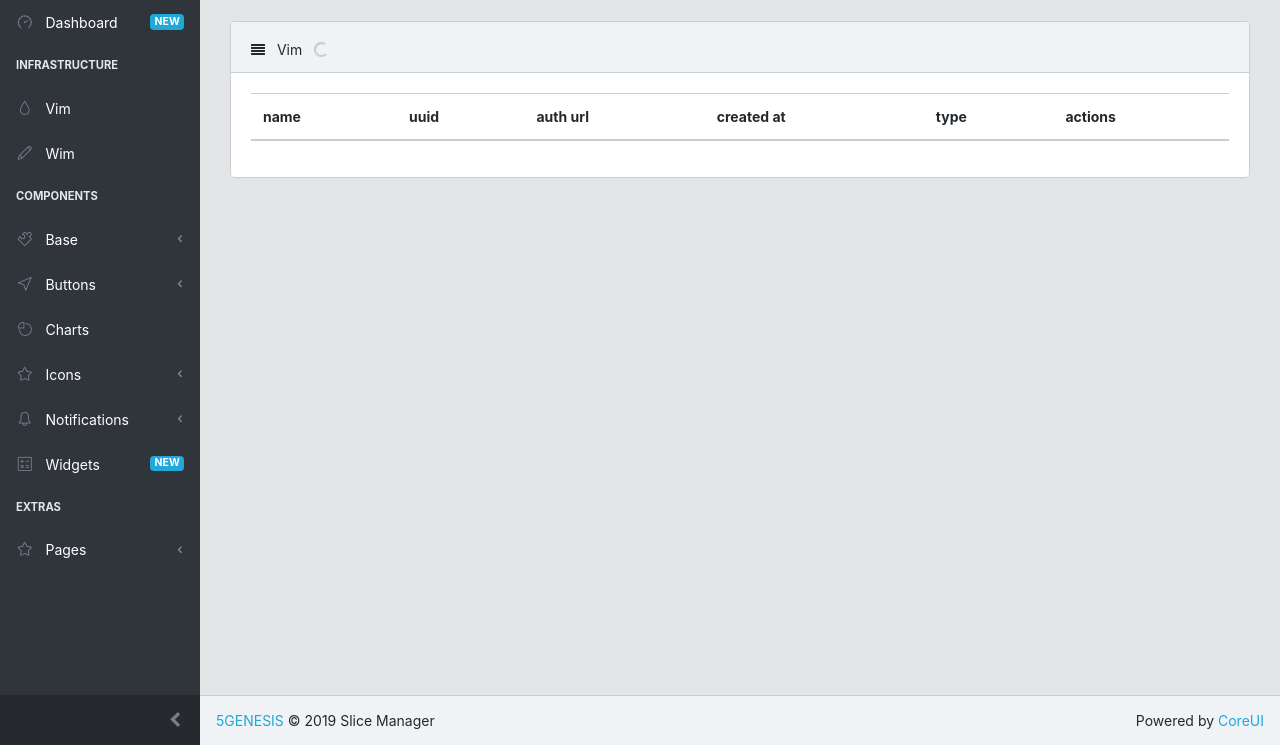
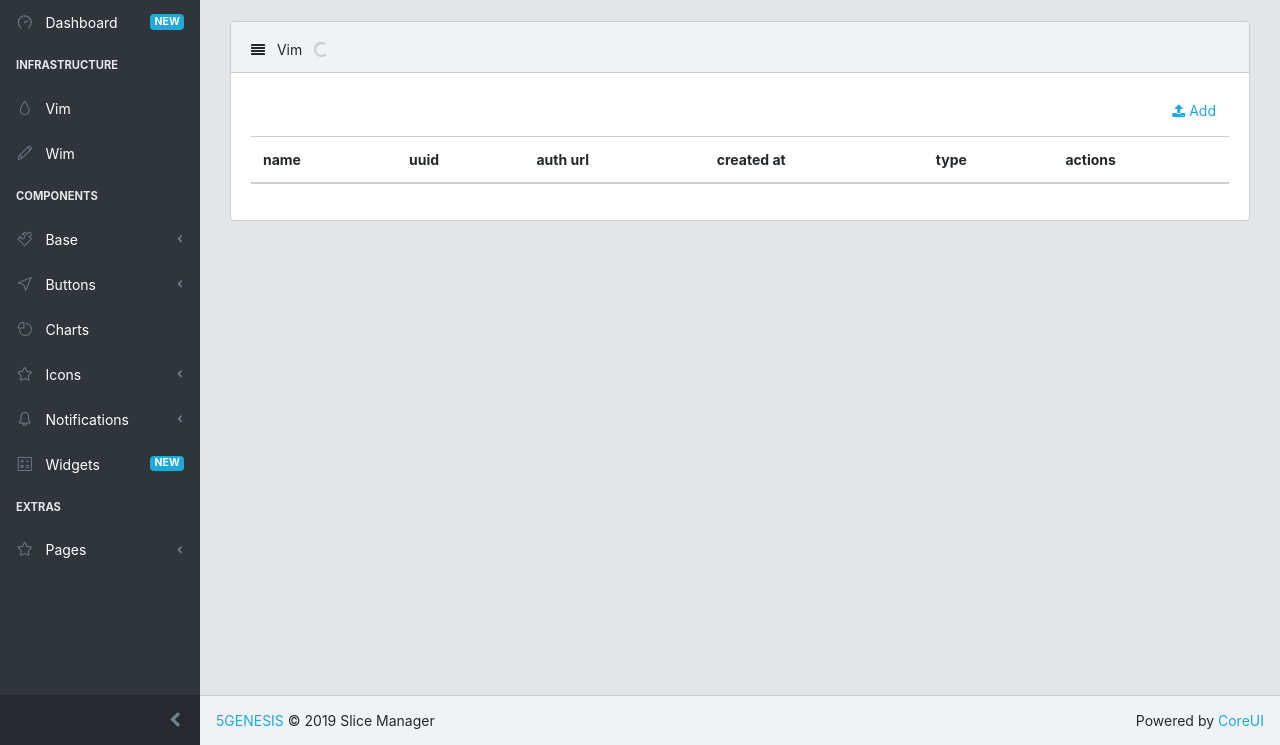
Before and after one commit to medianetlab/katana-slice_manager, a Python web app: template katana-ui/ui/blueprints/page/templates/page/vim.html in a window 1280 px wide. Shown: the part 55-800 px from the top of the page. Run offline with Jinja, Linux system fonts and the light colour scheme; the template is opened without the code that fills it, so the values that code supplies are empty; some libraries are stand-ins or nearby versions.

Commit message:
add modal for uploading/adding new vim

```diff
--- a/katana-ui/ui/blueprints/page/templates/page/vim.html
+++ b/katana-ui/ui/blueprints/page/templates/page/vim.html
@@ -13,6 +13,11 @@
 			<div class="lds-ring lds-vim-table"><div></div><div></div><div></div><div></div></div>
 		</div>
 		  <div class="card-body">
+			<div class="float-right mb-2">
+				<button type="button" class="btn btn-ghost-primary" data-toggle="modal" data-target="#add-modal">
+					<i class="fa fa-upload fa-sm"></i> Add
+				</button>
+			</div>
 		    <table class="table table-responsive-sm table-striped">
 		      <thead>
 		        <tr>
@@ -152,4 +157,26 @@
 
 
 
+
+<!-- Add Vim -->
+<div class="modal fade show" id="add-modal" tabindex="-1" role="dialog" aria-labelledby="myModalLabel">
+	<div class="modal-dialog" role="document">
+		<div class="modal-content">
+			<div class="modal-header">
+				<h4 class="modal-title">Add Vim</h4>
+				<button class="close" type="button" data-dismiss="modal" aria-label="Close">
+				<span aria-hidden="true">×</span>
+				</button>
+			</div>
+			<div class="modal-body">
+			<p class="modal-text"></p>
+			</div>
+			<div class="modal-footer">
+				<button class="btn btn-secondary" type="button" data-dismiss="modal">Cancel</button>
+				<button class="btn btn-primary btn-add-proceed" data-vim-uuid="" type="button">Add</button>
+			</div>
+		</div>
+	</div>
+</div>
+
 {% endblock %}
```
